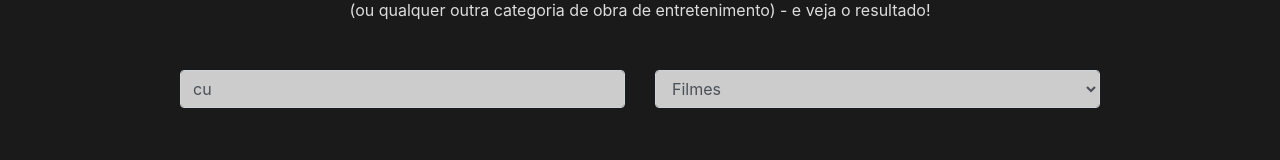
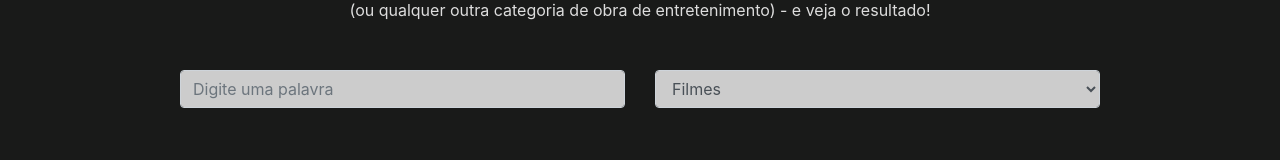
Before and after one commit to HericMendez/filminho-generator, a website: page index.html in a window 1280 px wide. Shown: the part 192-352 px from the top of the page. Drawn offline with nearby package versions, Linux system fonts and the light colour scheme.

Commit message:
Update index.html

```diff
--- a/index.html
+++ b/index.html
@@ -70,7 +70,7 @@
                         required="true"
                         class="form-control form-item"
                         placeholder="Digite uma palavra"
-                        value="cu"
+                        value=""
                       />
                     </div>
 
```
